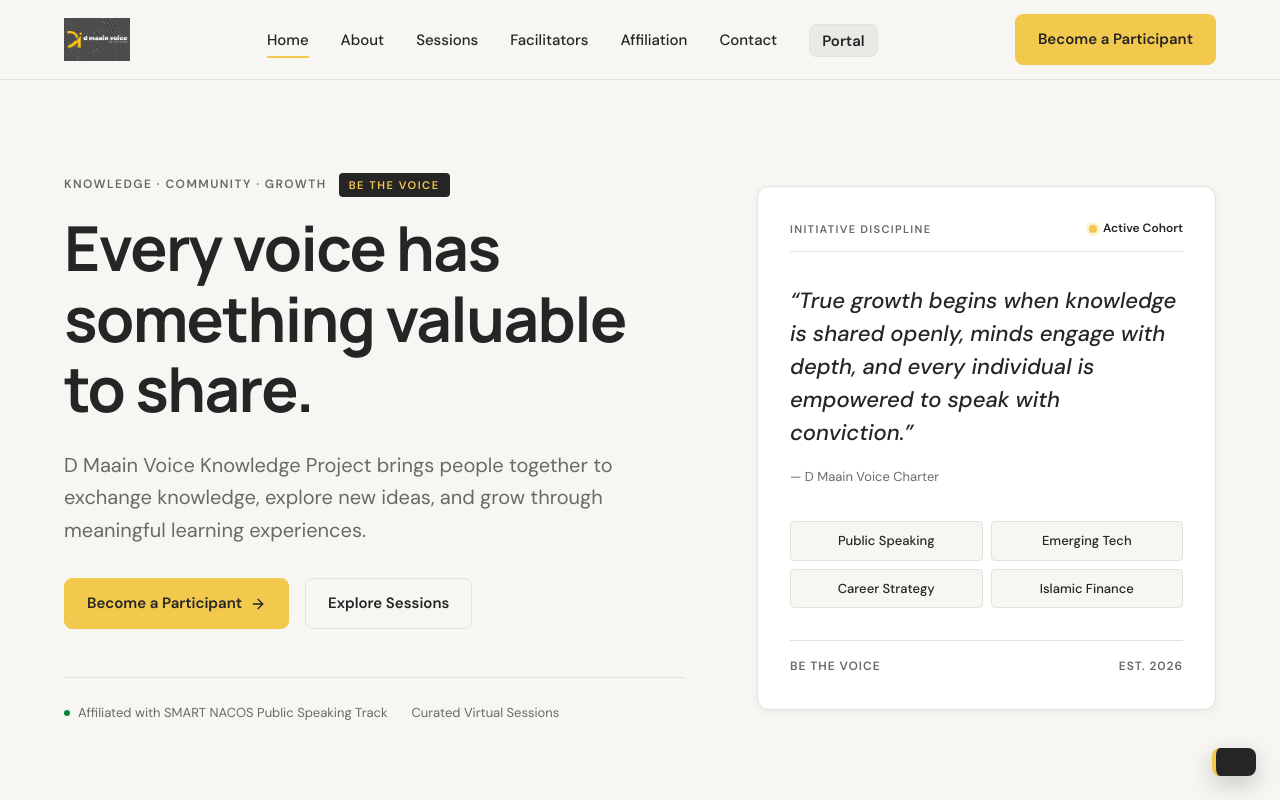
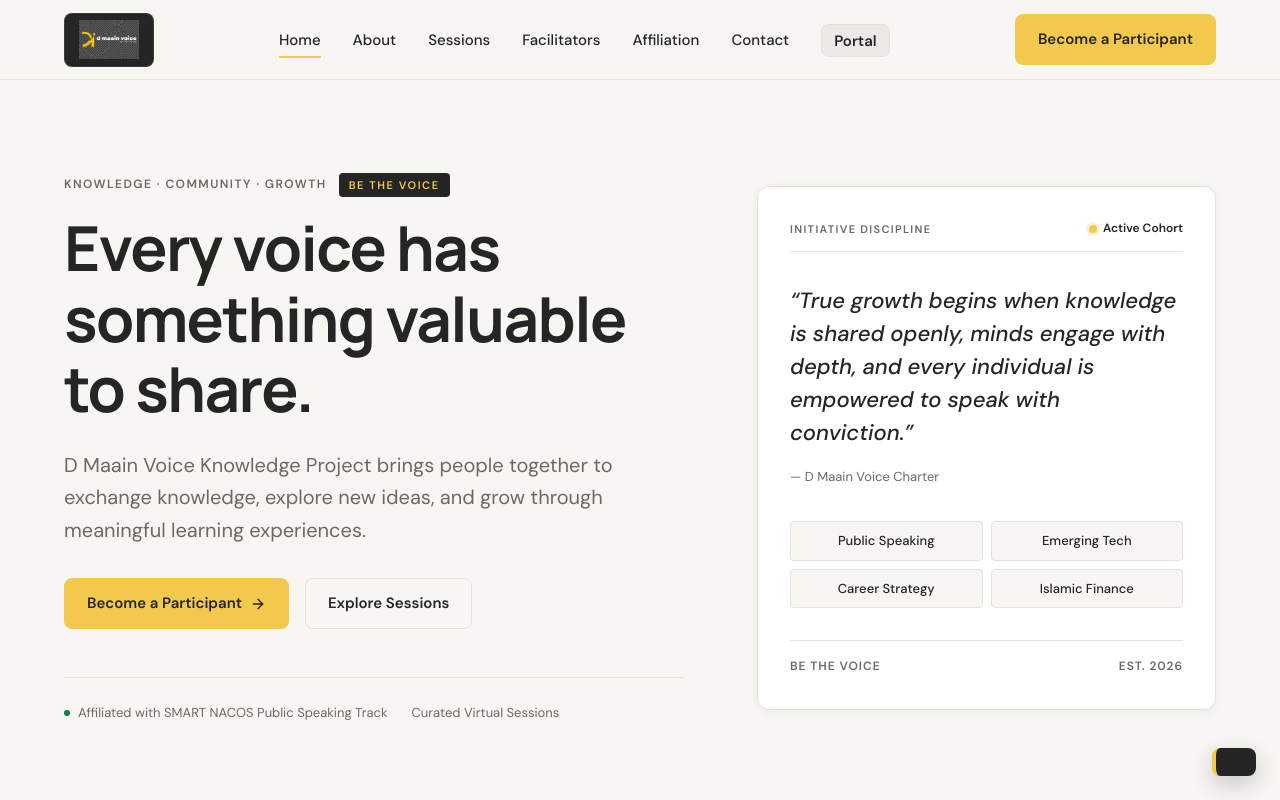
Before and after one commit to smart-autohq/dmaainvoice-knowledge-project, a website: page index.html in a window 1280 px wide. Shown: the top 800 px of the page. Drawn offline with Linux system fonts and the light colour scheme; no server answers.

Commit message:
feat: fix Leaking Dark Navbar Bar

```diff
--- a/css/style.css
+++ b/css/style.css
@@ -290,6 +290,8 @@ h1, h2, h3, h4 {
   -webkit-backdrop-filter: blur(12px);
   border-bottom: 1px solid var(--color-border);
   height: var(--header-height);
+  /* Clip anything that would otherwise leak below/outside the header bar */
+  overflow: hidden;
   transition: background-color var(--transition-fast), border-color var(--transition-fast);
 }
 
@@ -305,32 +307,52 @@ h1, h2, h3, h4 {
   gap: clamp(0.5rem, 2vw, 1.5rem);
 }
 
-/* Brand link — transparent logo sits directly on the header background */
+/* Brand link — wraps the charcoal logo badge */
 .brand-link {
   display: inline-flex;
   align-items: center;
   text-decoration: none;
+  /* Never let the logo link shrink and push other items out */
   flex-shrink: 0;
 }
 
-/* Logo badge: no background — transparent PNG no longer needs the charcoal wrapper */
+/*
+  Logo badge: charcoal background is intentional — the logo artwork uses
+  white text and a yellow icon designed for dark backgrounds.
+  The badge is kept compact so it always fits within --header-height.
+*/
 .logo-badge {
+  background-color: var(--color-charcoal);
+  /* Vertical padding uses clamp: 4px on tiny phones, 6px on normal mobile/desktop */
+  padding: clamp(4px, 1vw, 6px) clamp(8px, 2vw, 14px);
+  border-radius: var(--radius-sm);
   display: flex;
   align-items: center;
   justify-content: center;
-  transition: transform var(--transition-fast), opacity var(--transition-fast);
+  border: 1px solid rgba(255, 255, 255, 0.1);
+  transition: transform var(--transition-fast), border-color var(--transition-fast);
+  /* Ensure the badge never exceeds the header height minus 16px breathing room */
+  max-height: calc(var(--header-height) - 16px);
+  overflow: hidden;
 }
 
 .logo-badge:hover {
   transform: translateY(-1px);
-  opacity: 0.88;
+  border-color: var(--color-yellow);
 }
 
 .brand-logo-img {
-  /* Fluid height: comfortable on desktop, compact on mobile */
-  height: clamp(32px, 5vw, 44px);
+  /*
+    Fluid height that scales with viewport but is capped so the badge
+    always sits inside the header without overflowing:
+    - 320px viewport → ~32px
+    - 375–768px → scales with 5vw
+    - Desktop → capped at 40px (badge + padding = ~52px, well inside 64–80px header)
+  */
+  height: clamp(28px, 5vw, 40px);
   width: auto;
-  max-width: min(180px, 42vw);
+  /* Hard cap on width prevents an unusually wide image from causing overflow */
+  max-width: min(160px, 38vw);
   object-fit: contain;
   display: block;
 }
@@ -1927,11 +1949,6 @@ h1, h2, h3, h4 {
     display: flex;
     /* Ensure toggle never shrinks below its tap target */
     flex-shrink: 0;
-  }
-
-  /* Prevent header children from overflowing the viewport */
-  .header-container {
-    overflow: hidden;
   }
 
   /* Force single column so minmax(320px) never exceeds viewport */
```
